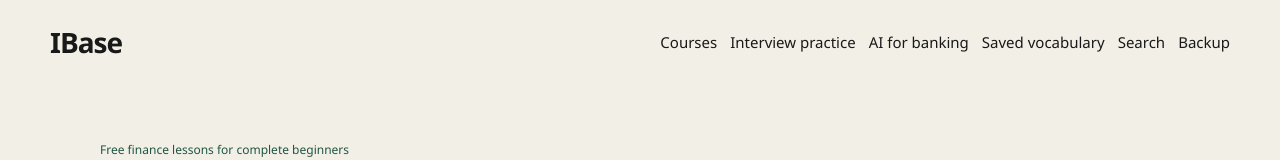
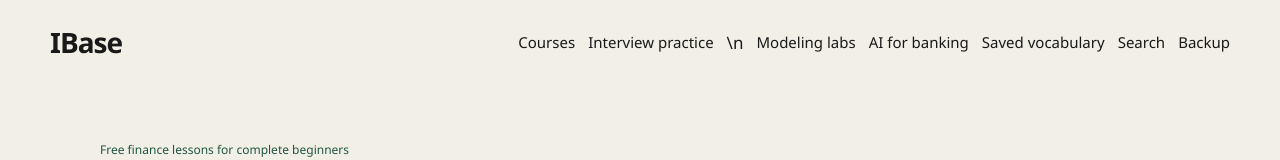
Before and after one commit to Trackifer-student/ibase, a React (Vite) app: page / in a window 1280 px wide. Shown: the top 160 px of the page. Built offline with nearby package versions, Linux system fonts and the light colour scheme.

Commit message:
Add modeling labs to desktop and mobile navigation

```diff
--- a/src/components/HomeNav.jsx
+++ b/src/components/HomeNav.jsx
@@ -1,6 +1,6 @@
 import { useState } from 'react'
 
-function HomeNav({ onHome, onLearn, onInterview, onAI, onVocabulary, onSearch, onBackup }) {
+function HomeNav({ onHome, onLearn, onInterview, onAI, onVocabulary, onSearch, onBackup, onLabs }) {
   const [open, setOpen] = useState(false)
 
   const run = (action) => {
@@ -16,7 +16,7 @@ function HomeNav({ onHome, onLearn, onInterview, onAI, onVocabulary, onSearch, o
 
       <div className="nav-links">
         <button onClick={onLearn}>Courses</button>
-        <button onClick={onInterview}>Interview practice</button>
+        <button onClick={onInterview}>Interview practice</button>\n        <button onClick={onLabs}>Modeling labs</button>
         <button onClick={onAI}>AI for banking</button>
         <button onClick={onVocabulary}>Saved vocabulary</button>
         <button onClick={onSearch}>Search</button>
@@ -36,7 +36,7 @@ function HomeNav({ onHome, onLearn, onInterview, onAI, onVocabulary, onSearch, o
       {open && (
         <div className="mobile-menu" id="mobile-site-menu">
           <button onClick={() => run(onLearn)}>Courses</button>
-          <button onClick={() => run(onInterview)}>Interview practice</button>
+          <button onClick={() => run(onInterview)}>Interview practice</button>\n          <button onClick={() => run(onLabs)}>Modeling labs</button>
           <button onClick={() => run(onAI)}>AI for banking</button>
           <button onClick={() => run(onVocabulary)}>Saved vocabulary</button>
           <button onClick={() => run(onSearch)}>Search</button>
```
